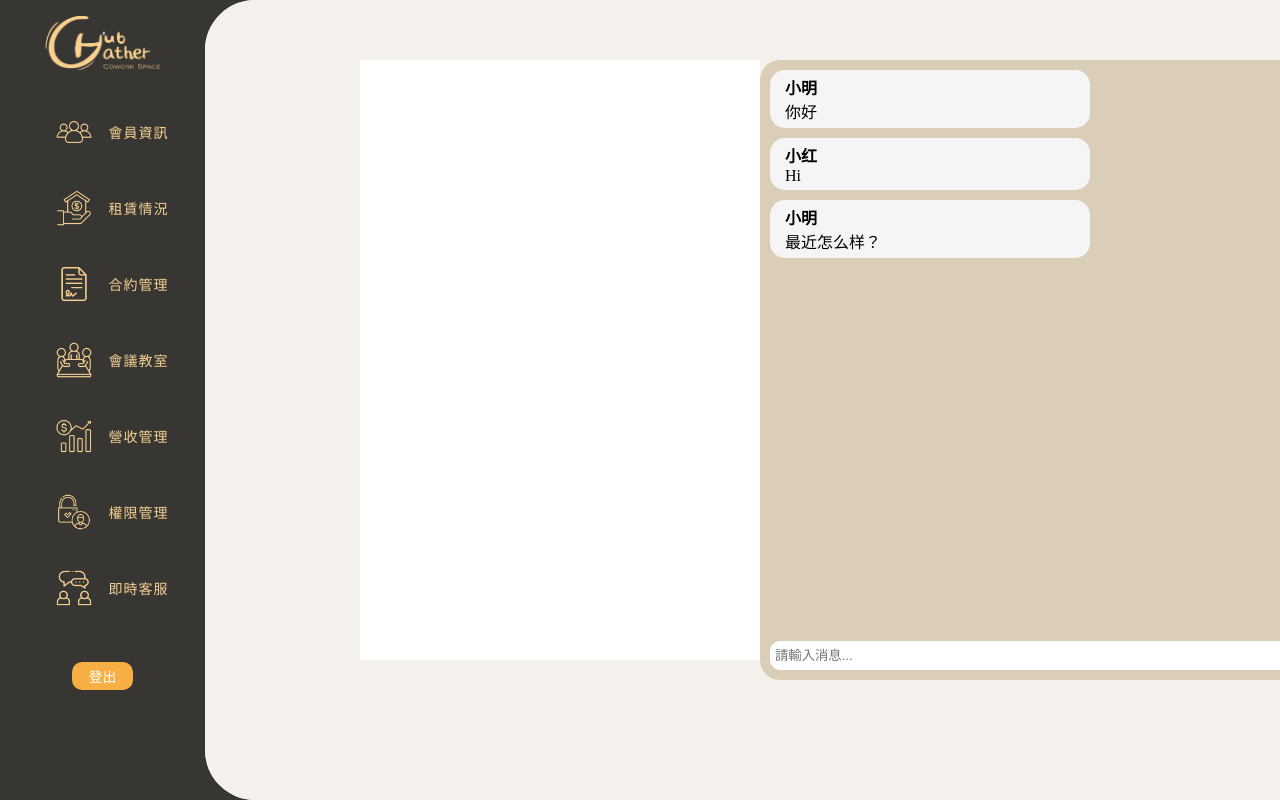
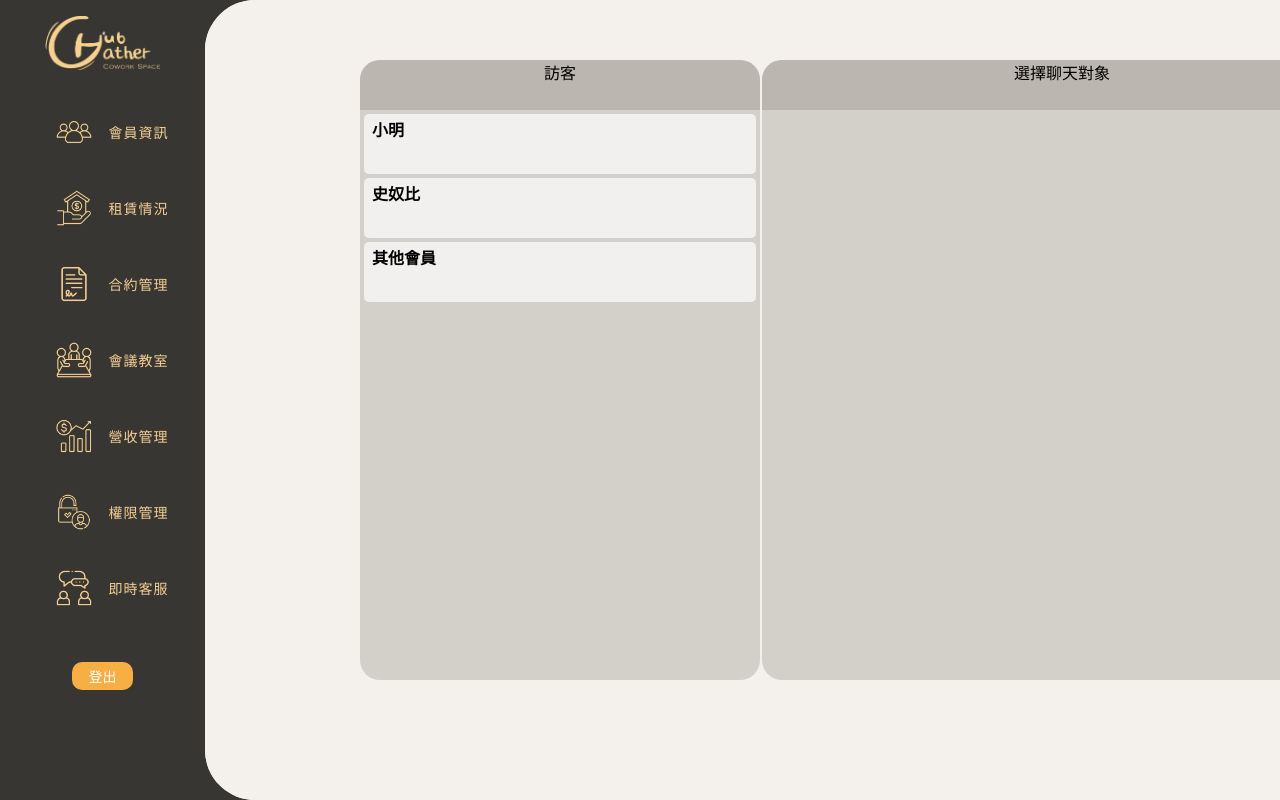
Before and after one commit to rewq0494/GH-FE, a Vue app: page /#/ChatWidget in a window 1280 px wide. Shown: the top 800 px of the page. Built offline with nearby package versions, Linux system fonts and the light colour scheme.

Commit message:
07/06 11:59

```diff
--- a/src/views/ChatWidget.vue
+++ b/src/views/ChatWidget.vue
@@ -1,17 +1,33 @@
 <template>
   <div>
-    <div class="chat-member"></div>
-    <div class="chat-container">
+    <div class="chat-member">
+      <div class="chat-member-title">訪客</div>
+      <div
+        class="select-member-box"
+        v-for="member in members"
+        :key="member.id"
+        @click="selectMember(member)"
+        :class="{ active: selectedMember && selectedMember.id === member.id }"
+      >
+        <span class="member-name">{{ member.name }}</span>
+      </div>
+    </div>
+    <div class="chat-container" v-if="selectedMember">
+      <div class="selected-member">{{ selectedMember.name }}</div>
       <div class="chat-messages">
-        <div v-for="message in messages" :key="message.id" :class="{'message': true, 'sender-message': message.sender === '你', 'receiver-message': message.sender !== '你'}">
-          <div class="sender">{{ message.sender }}</div>
+        <div v-for="message in getMessagesForSelectedMember" :key="message.id" :class="{'message-container': true, 'sender-container': message.sender === '你', 'receiver-container': message.sender !== '你'}">
+          <div :class="{'sender':true, 'sender-name':message.sender === '你','receiver-name': message.sender !== '你'}">{{ message.sender }}</div>
+  <div :class="{'message': true, 'sender-message': message.sender === '你', 'receiver-message': message.sender !== '你'}">
           <div class="content">{{ message.content }}</div>
-        </div>
+        </div></div>
       </div>
       <div class="chat-input">
-        <input v-model="inputMessage" @keydown.enter="sendMessage" placeholder="請輸入消息..." />
+        <input v-model="inputMessage" @keydown.enter="sendMessage" placeholder="請輸入訊息..." />
         <button @click="sendMessage">發送</button>
       </div>
+    </div>
+    <div v-else class="chat-container">
+      <div class="selected-member">選擇聊天對象</div>
     </div>
   </div>
 </template>
@@ -21,85 +37,188 @@ export default {
   name: 'ChatWidget',
   data() {
     return {
-      messages: [
-        { id: 1, sender: '小明', content: '你好' },
-        { id: 2, sender: '小红', content: 'Hi' },
-        { id: 3, sender: '小明', content: '最近怎么样？' },
+      // members: [
+      //   { id: 1, name: '小明', messages: [] },
+      //   { id: 2, name: '小红', messages: [] },
+      //   { id: 3, name: '其他會員', messages: [] },
+      // ],
+      members: [
+        { id: 1, name: '小明', messages: [{ id: 1, sender: '小明', content: '你好 請問需要什麼幫助呢?' }] },
+        { id: 2, name: '史奴比', messages: [{ id: 1, sender: '奴比', content: '你好 請問需要什麼幫助呢?' }] },
+        { id: 3, name: '其他會員', messages: [] },
       ],
-      inputMessage: ''
+      selectedMember: null,
+      inputMessage: '',
     };
   },
+  computed: {
+    getMessagesForSelectedMember() {
+      if (this.selectedMember) {
+        return this.selectedMember.messages;
+      }
+      return [];
+    },
+  },
   methods: {
+    selectMember(member) {
+      this.selectedMember = member;
+    },
     sendMessage() {
-      if (this.inputMessage.trim() !== '') {
+      if (this.selectedMember && this.inputMessage.trim() !== '') {
         const newMessage = {
-          id: this.messages.length + 1,
+          id: this.selectedMember.messages.length + 1,
           sender: '你',
-          content: this.inputMessage.trim()
+          content: this.inputMessage.trim(),
         };
-        this.messages.push(newMessage);
+        this.selectedMember.messages.push(newMessage);
         this.inputMessage = '';
       }
-    }
-  }
+    },
+  },
 };
 </script>
 
+
 <style scoped>
 .chat-member{
-  height: 600px;
+  height: 620px;
   width: 400px;
-  background-color: #ffffff;
   position: absolute;
   top: 60px;
   left: 360px;
   z-index: 999999;
+  border-radius: 20px;
+  background-color:#d3d0ca ;
+}
+.selected-member {
+   position: relative;
+   margin-bottom: 5px;
+   min-height: 50px;
+  width: 600px;
+  height: 50px;
+  background-color: #bbb6af;
+  border-radius: 20px 20px 0 0;
+  text-align: center;
+}
+.select-member-box.active {
+  background-color: #f4ebdef9;
+}
+.chat-member-title{
+  position: relative;
+  width: 400px;
+  min-height: 50px;
+  height: 50px;
+  background-color: #bbb6af;
+  border-radius: 20px 20px 0 0;
+  text-align: center;
+}
+.select-member-box{
+  margin-left: 4px;
+  margin-top:4px ;
+  height: 60px;
+  width: 392px;
+  position: relative;
+  background-color: #f5f4f3e2;
+  border-radius: 5px;
+  cursor: pointer;
+}
+.select-member-box:hover{
+  background-color: #f4ebdef9;
+  transition: background-color 0.8s;
+}
+.member-name{
+  position: relative;
+  top: 3px;
+  margin-left: 8px;
+  font-weight: 600;
 }
 .chat-container {
   display: flex;
   flex-direction: column;
   width: 600px;
-  height: 600px;
-  background-color: #dbceb9;
+  height: 620px;
+  background-color: #d3d0ca;
   border-radius: 20px;
-  padding: 10px;
+  /* padding: 10px; */
   position: absolute;
   top: 60px;
-  left: 760px;
+  left: 762px;
   z-index: 999999;
+}
+.sender-container {
+  min-height: 50px;
+  position: relative;
+  margin-top: 1px;
+  margin-left: auto;
+  width: 590px;
+  border: red solid 1px;
+}
+
+.receiver-container {
+  min-height: 50px;
+  position: relative;
+  margin-top: 1px;
+  margin-left: 0;
+  width: 590px;
+  border: red solid 1px;
 }
 
 .chat-messages {
+
+  display: flex; /* 添加这一行 */
+  flex-direction: column; /* 添加这一行 */
   flex-grow: 1;
-  overflow-y: scroll;
+  overflow: auto;;
 }
 
 .message {
+  display: inline-flex;
+  max-width: 300px;
+  width: auto;
   border-radius: 15px;
   margin-bottom: 10px;
-  padding: 5px;
+  margin-top: 5px;
+  padding: 6px;
   padding-left: 15px;
-  background-color: #f5f5f5;
+  padding-right: 15px;
+  overflow:hidden;
+
 }
-
+.content{
+  word-wrap: break-word; /* 文字超过容器宽度时自动换行 */
+  white-space: pre-wrap; /* 保留换行符，显示换行文本 */
+}
 .sender {
+  font-size: 12px;
+  margin-left: auto;
   font-weight: bold;
+  word-wrap: break-word; /* 文字超过容器宽度时自动换行 */
+  overflow-wrap: break-word; /* 兼容性写法，支持更多浏览器 */
+  white-space: pre-wrap; /* 保留换行符，显示换行文本 */
+}
+.sender-name{
+  color: rgb(0, 255, 132);
+  position: absolute;
+  right: 10px;
+}
+.receiver-name{
+  color: red;
+  position: absolute;
+  margin-bottom: 10px;
+  left: 10px;
 }
 
 .sender-message {
-  width: auto;
-  max-width: 300px;
-  background-color: #ffc374;
-  /* position: absolute;
-  right: 12px; */
-  white-space: nowrap;
+  position: absolute;
+  right: 8px;
+  background-color: #fcd587;
 }
 
 .receiver-message {
-  width: auto;
-  max-width: 300px;
+  position: absolute;
+  top:10px;
+  left: 10px;
   background-color: #f5f5f5;
-  white-space: nowrap;
 }
 
 .chat-input {
@@ -107,31 +226,33 @@ export default {
 }
 
 .chat-input input {
+  height: 60px;
   flex-grow: 1;
   padding: 5px;
   outline: none;
-  border-radius: 10px;
+  border-radius: 15px 5px 5px 15px;
   border: 0px;
-  margin-right: 10px;
+  margin: 5px;
 }
 
 .chat-input button {
+  position: relative;
+  bottom: -4px;
+  height: 70px;
+  width: 80px;
   color: #524d46;
   padding: 5px 10px;
   background-color: #ffaa3a;
-  border-radius: 10px;
+  border-radius: 5px 15px 15px 5px;
   border: none;
   cursor: pointer;
+  margin: 0 5px 0px 0;
 }
 .chat-input button:hover {
-  padding: 5px 10px;
   background-color: #ffc374;
   transition: background-color 0.8s;
   color: #6b625b;
   transition: color 0.8s;
-  border-radius: 10px;
-  border: none;
-  cursor: pointer;
 }
 
 /* 設置整個滾動條的寬度和高度 */
```
